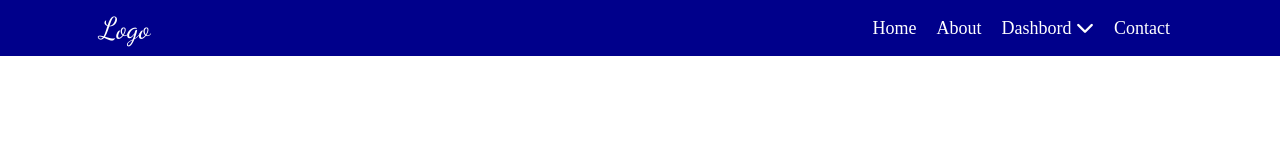
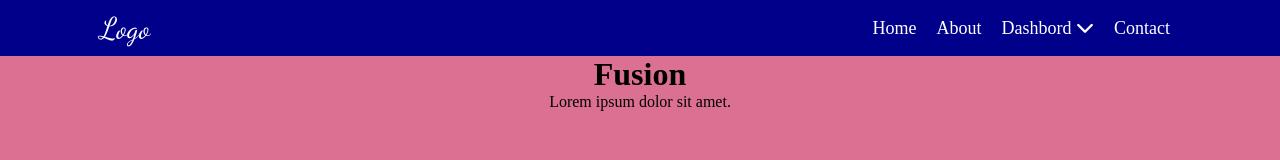
Before and after one commit to seemadas498/navbar-dummy, a plain HTML site: page index.html in a window 1280 px wide. Drawn offline with Linux system fonts and the light colour scheme.

Commit message:
changes in html and css

```diff
--- a/css/style.css
+++ b/css/style.css
@@ -55,3 +55,8 @@
 .dropdown:hover .dropdown_content{
     display: block;
 }
+
+body{
+    background-color: palevioletred;
+    text-align: center;
+}
--- a/index.html
+++ b/index.html
@@ -4,7 +4,7 @@
     <meta charset="UTF-8" />
     <meta name="viewport" content="width=device-width, initial-scale=1.0" />
     <!-- navbar -->
-    <title>Document</title>
+    <title>Navbar</title>
     <!-- font cdn -->
     <link
       rel="stylesheet"
@@ -61,5 +61,7 @@
         </div>
       </nav>
     </header>
+    <h1>Fusion</h1>
+    <p>Lorem ipsum dolor sit amet.</p>
   </body>
 </html>
```
